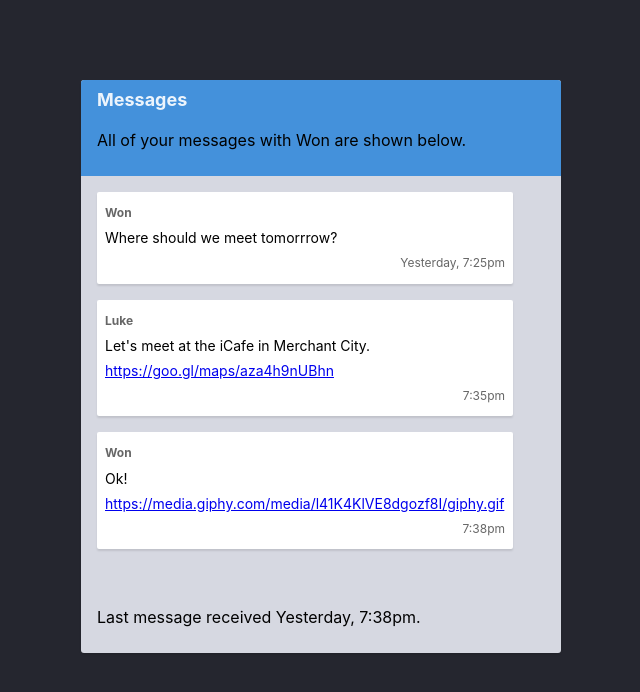
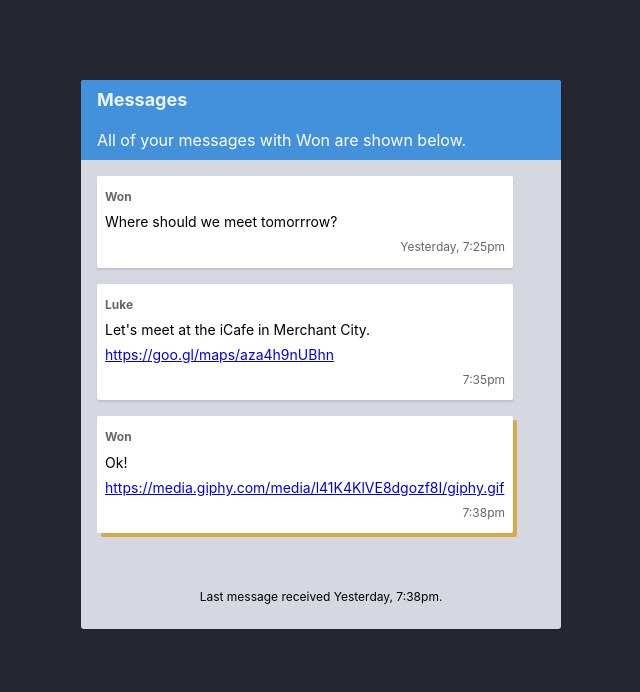
Before and after one commit to mariamoussa/gitexercise, a website: page week-1/8-advanced-selectors/index.html in a window 1280 px wide. Shown: the whole page, without its empty margins (319-959 px from the left). Drawn offline with Linux system fonts and the light colour scheme.

Commit message:
Completed 8-advanced-selectors exercise

```diff
--- a/week-1/8-advanced-selectors/styles.css
+++ b/week-1/8-advanced-selectors/styles.css
@@ -1 +1,13 @@
 /* Try different box model properties below */
+div [class="site-header"] > p {
+  color: white;
+  margin-bottom: 0px;
+}
+div [class="site-footer"] > p {
+  font-size: 12px;
+  text-align: center;
+}
+
+div [class="message message--unread"] {
+  box-shadow: 4px 4px 0 #dba944;
+}
```
